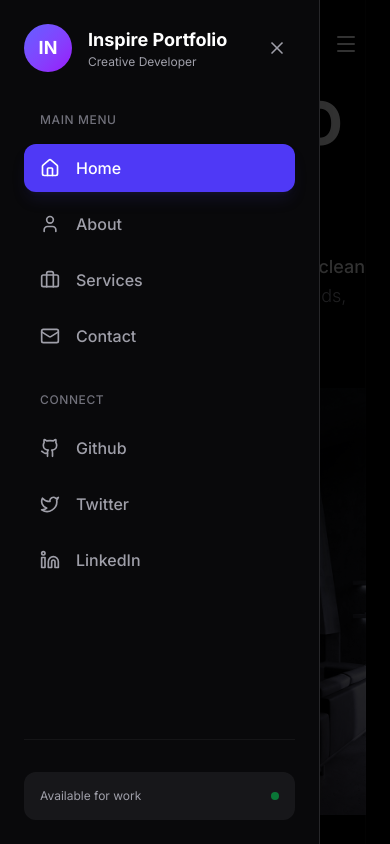
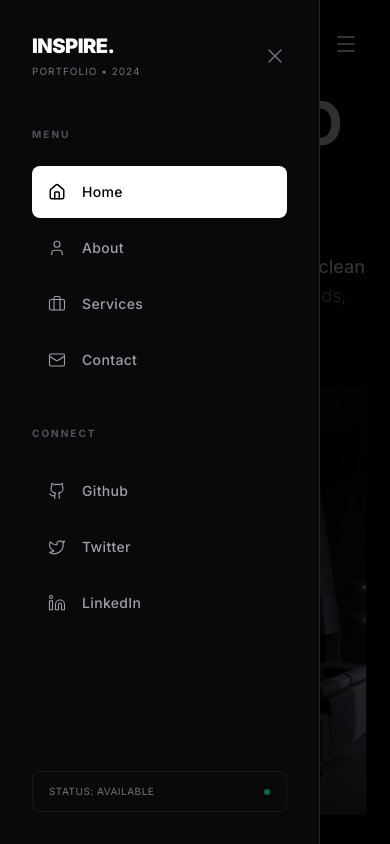
Before and after one commit to dilshandevxx/portfolio-upwork-my-work, a Next.js app: page / in a window 390 px wide. Both pictures are taken after a click on the button "Open menu". Shown: the top 844 px of the page. Built offline with nearby package versions, Linux system fonts and the light colour scheme.

Commit message:
change mobile nav bar

```diff
--- a/components/Header.tsx
+++ b/components/Header.tsx
@@ -117,28 +117,25 @@ export default function Header() {
               variants={sidebarVariants}
               className="fixed top-0 left-0 bottom-0 w-[85%] max-w-[320px] bg-zinc-950 z-[70] border-r border-zinc-800 shadow-2xl md:hidden overflow-y-auto"
             >
-                <div className="p-6 flex flex-col h-full">
+                <div className="p-8 flex flex-col h-full">
                     {/* Header Profile */}
-                    <div className="flex items-center gap-4 mb-10">
-                        <div className="w-12 h-12 rounded-full bg-gradient-to-br from-indigo-500 to-purple-600 flex items-center justify-center text-white font-bold text-lg">
-                            IN
-                        </div>
-                        <div>
-                            <h3 className="text-white font-bold text-lg">Inspire Portfolio</h3>
-                            <p className="text-zinc-400 text-xs">Creative Developer</p>
+                    <div className="flex items-center gap-4 mb-12">
+                        <div className="flex flex-col">
+                            <h3 className="text-white font-black text-xl tracking-tight">INSPIRE.</h3>
+                            <p className="text-zinc-500 text-[10px] tracking-widest uppercase mt-1">Portfolio &bull; 2024</p>
                         </div>
                         <button
                             onClick={() => setIsOpen(false)}
-                            className="ml-auto p-2 text-zinc-400 hover:text-white"
+                            className="ml-auto text-zinc-500 hover:text-white transition-colors"
                         >
-                            <X size={20} />
+                            <X size={24} strokeWidth={1.5} />
                         </button>
                     </div>
 
                     {/* Main Menu */}
-                    <div className="mb-8">
-                        <h4 className="text-zinc-500 text-xs font-medium uppercase tracking-wider mb-4 px-4">Main Menu</h4>
-                        <div className="flex flex-col gap-2">
+                    <div className="mb-10">
+                        <h4 className="text-zinc-600 text-[10px] font-bold uppercase tracking-[0.2em] mb-6">Menu</h4>
+                        <div className="flex flex-col gap-1">
                              {navLinks.map((link) => {
                                  const Icon = link.icon;
                                  const isActive = activeTab === link.name;
@@ -150,14 +147,14 @@ export default function Header() {
                                             setActiveTab(link.name);
                                             setIsOpen(false);
                                         }}
-                                        className={`flex items-center gap-4 px-4 py-3 rounded-xl transition-all duration-200 ${
+                                        className={`group flex items-center gap-4 px-4 py-4 rounded-lg transition-all duration-300 ${
                                             isActive
-                                            ? "bg-indigo-600 text-white shadow-lg shadow-indigo-900/20"
-                                            : "text-zinc-400 hover:bg-white/5 hover:text-white"
+                                            ? "bg-white text-black"
+                                            : "text-zinc-400 hover:text-white"
                                         }`}
                                      >
-                                         <Icon size={20} />
-                                         <span className="font-medium">{link.name}</span>
+                                         <Icon size={18} strokeWidth={isActive ? 2 : 1.5} className="group-hover:scale-110 transition-transform duration-300" />
+                                         <span className="text-sm font-medium tracking-wide">{link.name}</span>
                                      </Link>
                                  );
                              })}
@@ -166,18 +163,18 @@ export default function Header() {
 
                     {/* Socials / Other */}
                     <div>
-                        <h4 className="text-zinc-500 text-xs font-medium uppercase tracking-wider mb-4 px-4">Connect</h4>
-                         <div className="flex flex-col gap-2">
+                        <h4 className="text-zinc-600 text-[10px] font-bold uppercase tracking-[0.2em] mb-6">Connect</h4>
+                         <div className="flex flex-col gap-1">
                              {socialLinks.map((link) => {
                                  const Icon = link.icon;
                                  return (
                                      <a
                                         key={link.name}
                                         href={link.href}
-                                        className="flex items-center gap-4 px-4 py-3 rounded-xl text-zinc-400 hover:bg-white/5 hover:text-white transition-all duration-200"
+                                        className="flex items-center gap-4 px-4 py-4 rounded-lg text-zinc-400 hover:text-white transition-all duration-300"
                                      >
-                                         <Icon size={20} />
-                                         <span className="font-medium">{link.name}</span>
+                                         <Icon size={18} strokeWidth={1.5} />
+                                         <span className="text-sm font-medium tracking-wide">{link.name}</span>
                                      </a>
                                  );
                              })}
@@ -185,10 +182,12 @@ export default function Header() {
                     </div>
 
                     {/* Bottom Info */}
-                    <div className="mt-auto pt-8 border-t border-white/5">
-                        <div className="px-4 py-4 rounded-xl bg-zinc-800/50 flex items-center justify-between">
-                            <span className="text-xs text-zinc-400">Available for work</span>
-                            <div className="w-2 h-2 rounded-full bg-green-500 animate-pulse" />
+                    <div className="mt-auto pt-8 border-t border-zinc-900/50">
+                        <div className="px-4 py-3 rounded-lg border border-zinc-800/50 flex items-center justify-between">
+                            <span className="text-[10px] text-zinc-500 uppercase tracking-wider">Status: Available</span>
+                            <div className="flex items-center gap-2">
+                                <div className="w-1.5 h-1.5 rounded-full bg-emerald-500 animate-pulse" />
+                            </div>
                         </div>
                     </div>
                 </div>
```
